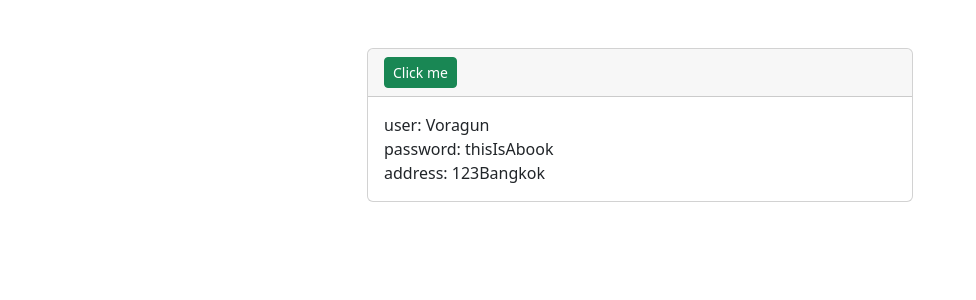
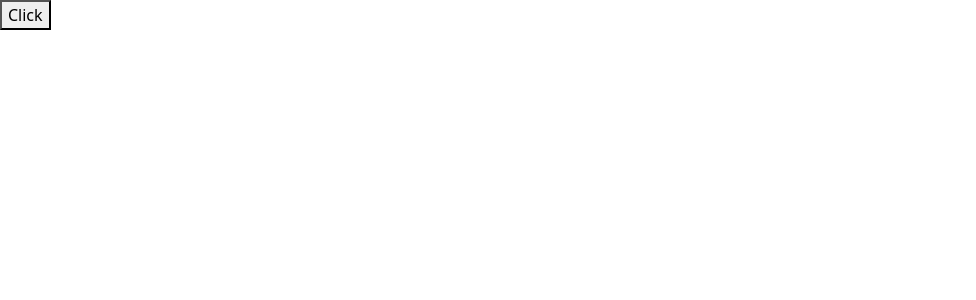
Before and after one commit to sharinogan/my-first-react, a React (Create React App) app: page / in a window 1280 px wide. Shown: the top 300 px of the page, without its empty margins (0-976 px from the left). Built offline with nearby package versions, Linux system fonts and the light colour scheme.

Commit message:
Example setState version1

```diff
--- a/src/App.js
+++ b/src/App.js
@@ -2,49 +2,25 @@ import React, { Component } from 'react';
 import './App.css';
 import 'bootstrap/dist/css/bootstrap.min.css';
 
-class App extends Component {
+export default class App extends Component {
   state = {
-    user: "Voragun",
-    password: "thisIsAbook",
-    address: {
-      houseNo: "123",
-      province: "Bangkok"
-    }
+    inputValue: 'Origin Value'
   };
-  userClick = () => {
-    this.setState({
-      user: "Ronaldo",
-      password: "IloveyouMoreToday123"
-    });
-  }
   render() {
     return (
-      <div className="container">
-        <div className="row">
-          <div className="col-12 col-sm-6 mx-auto mt-5">
-            <div className="card ml-5 mr-5">
-              <div className="card-header text-right">
-                <button className="btn btn-success btn-sm"
-                  onClick={this.userClick}>
-                    Click me</button>
-              </div>
-              <div className="card-body">
-                user: <span className="ml-2">
-                  {this.state.user}</span> <br />
-                password: <span className="ml-2">
-                  {this.state.password}</span> <br />
-                address: <span className="ml-2">
-                  {this.state.address.houseNo}
-                  </span>
-                  <span className="ml-1">{this.
-                  state.address.province}</span>
-              </div>
-            </div>
-          </div>
-        </div>
+      <div>
+        <button onClick={this.myFunction}>Click</button>
       </div>
-    );
+    )
+  }
+  myFunction = () => {
+    this.setState (
+      { inputValue: 'New Updated Value'},
+      () => {
+        console.log('After setState Complete');
+        console.log(this.state.inputValue);
+      });
+    console.log('Before setState complete');
+    console.log(this.state.inputValue);
   }
 }
-
-export default App;
```
